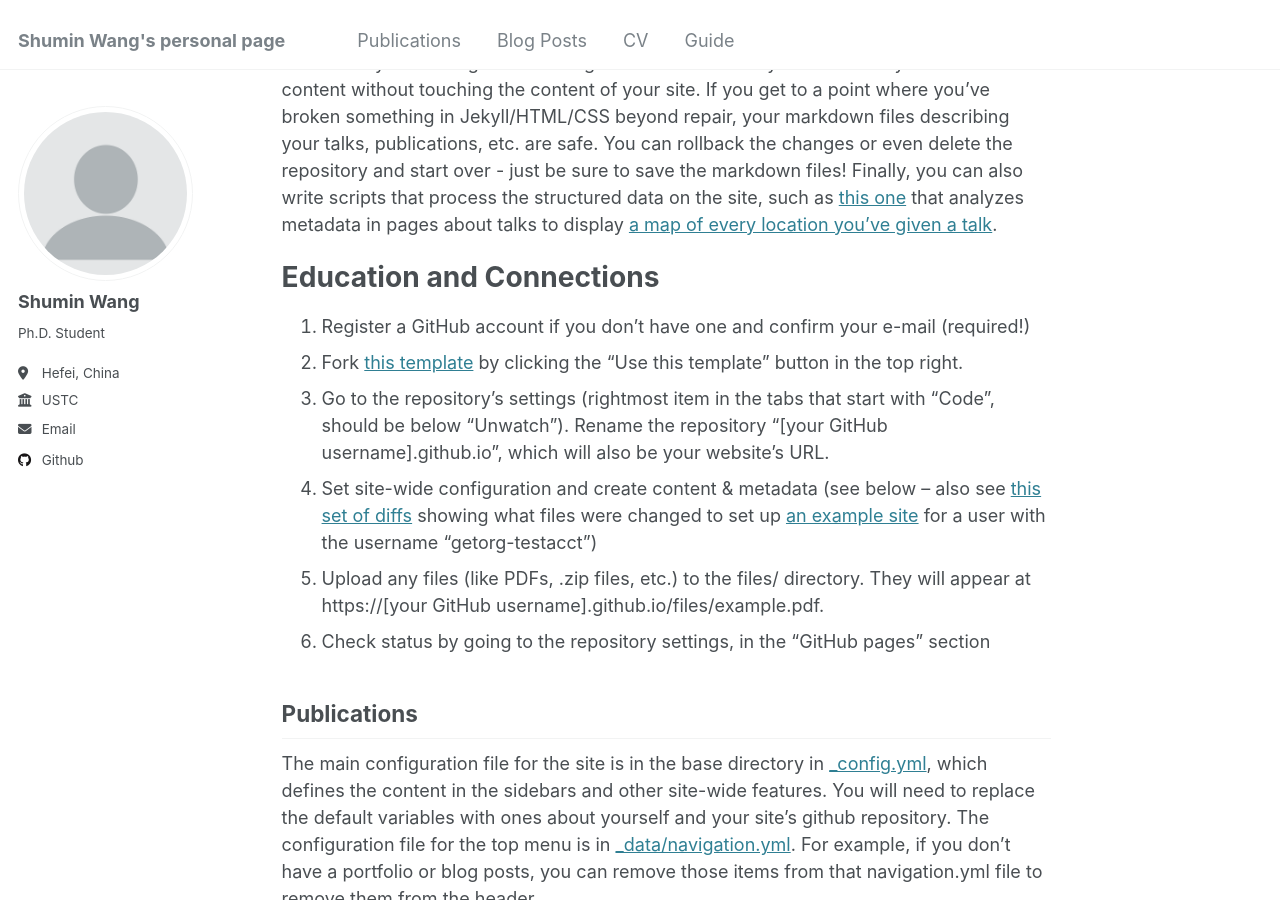
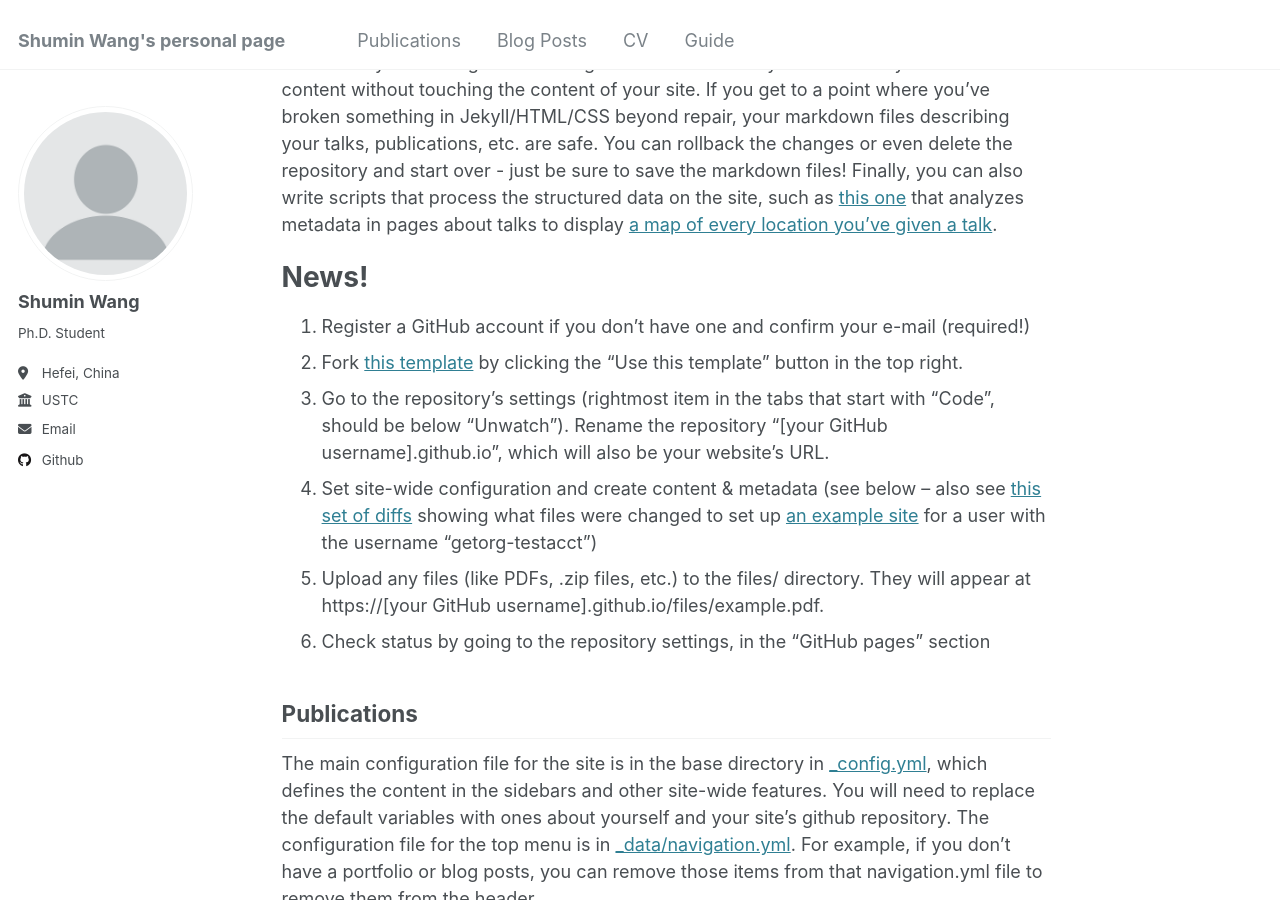
Before and after one commit to shuminwang-ai/shuminwang-ai.github.io, a Jekyll site: the page built from _pages/about.md, in a window 1280 px wide and 900 px high, scrolled down 707 px. Built offline with Jekyll 4.4.1, drawn with Linux system fonts in a browser that asks for light colours.

Commit message:
Update about.md

```diff
--- a/_pages/about.md
+++ b/_pages/about.md
@@ -15,7 +15,7 @@ Like many other Jekyll-based GitHub Pages templates, Academic Pages makes you se
 
 Many of the features of dynamic content management systems (like Wordpress) can be achieved in this fashion, using a fraction of the computational resources and with far less vulnerability to hacking and DDoSing. You can also modify the theme to your heart's content without touching the content of your site. If you get to a point where you've broken something in Jekyll/HTML/CSS beyond repair, your markdown files describing your talks, publications, etc. are safe. You can rollback the changes or even delete the repository and start over - just be sure to save the markdown files! Finally, you can also write scripts that process the structured data on the site, such as [this one](https://github.com/academicpages/academicpages.github.io/blob/master/talkmap.ipynb) that analyzes metadata in pages about talks to display [a map of every location you've given a talk](https://academicpages.github.io/talkmap.html).
 
-Education and Connections
+News!
 ======
 1. Register a GitHub account if you don't have one and confirm your e-mail (required!)
 1. Fork [this template](https://github.com/academicpages/academicpages.github.io) by clicking the "Use this template" button in the top right.
```
